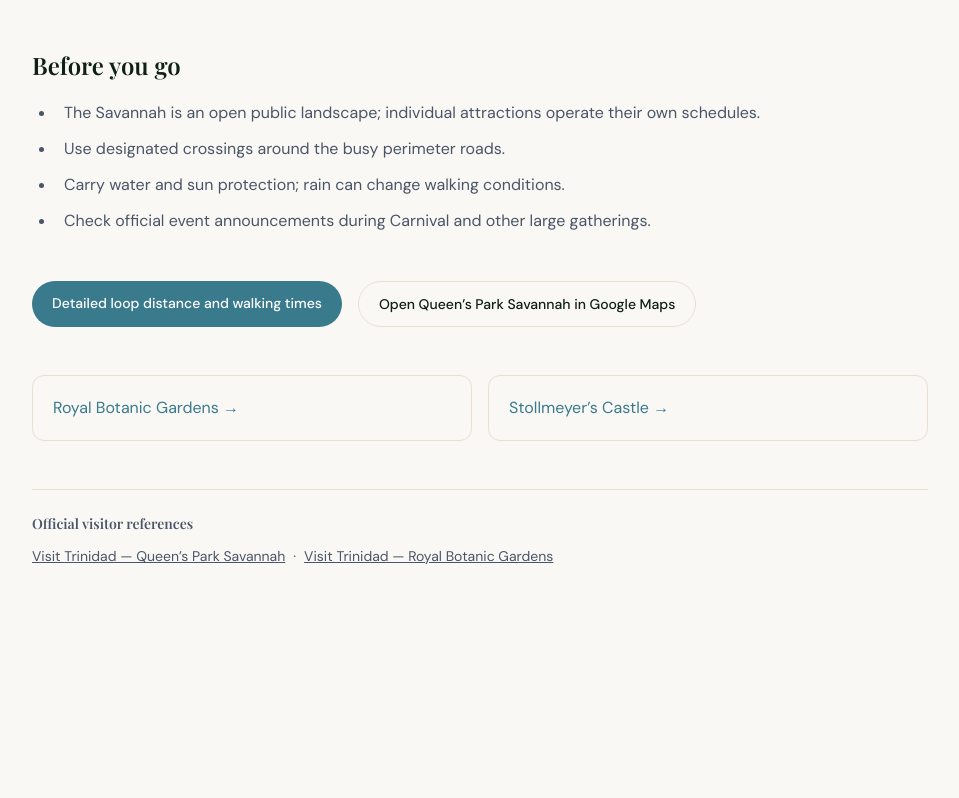
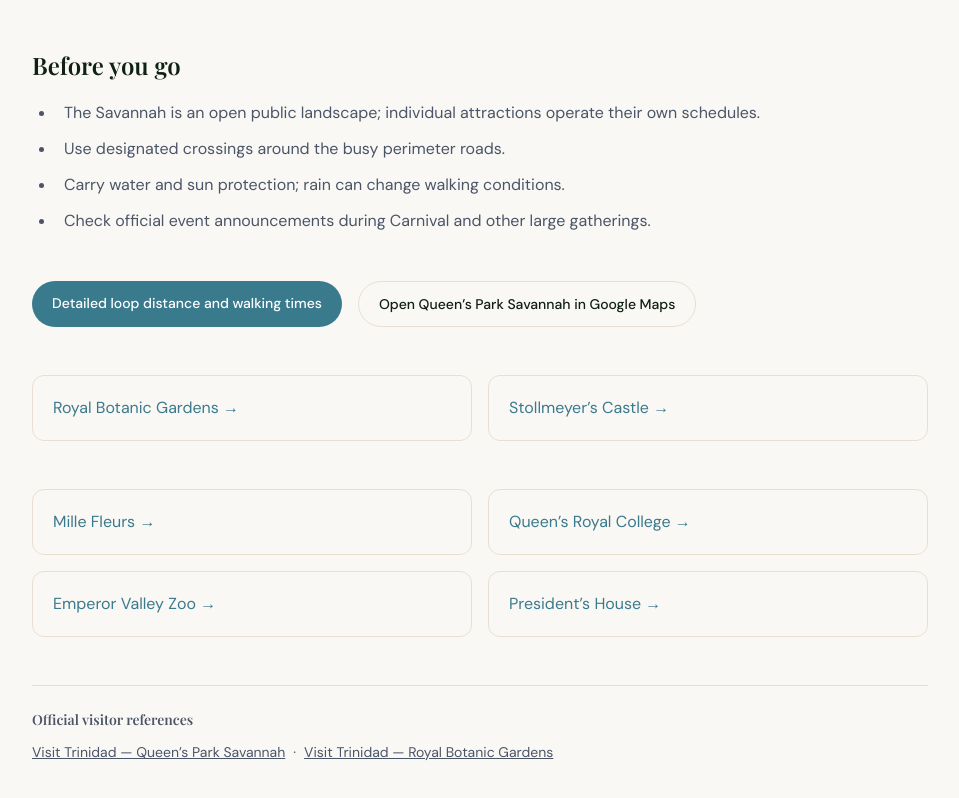
Before and after one commit to n20186005-hash/queensparksavannahpark, a Next.js app: page /en/things-to-do in a window 1280 px wide. Shown: the part 1908-2706 px from the top of the page, without its empty margins (160-1119 px from the left). Before the commit the page ends 2554 px from the top, so only its background shows below. Built offline with nearby package versions, Linux system fonts and the light colour scheme; a web font is replaced by a local one.

Commit message:
seo: add four verified Savannah attractions in three languages

```diff
--- a/src/app/[locale]/things-to-do/page.tsx
+++ b/src/app/[locale]/things-to-do/page.tsx
@@ -84,6 +84,12 @@ export default async function ThingsToDo({ params }: { params: Promise<{ locale:
       <section className="mb-12"><h2 className="font-display text-2xl font-semibold mb-5">{c.practical}</h2><ul className="space-y-3 list-disc pl-6">{c.notes.map(item => <li key={item} className="pl-2" style={{ color: 'var(--text-secondary)' }}>{item}</li>)}</ul></section>
       <div className="flex flex-wrap gap-4 mb-12"><a className="rounded-full px-5 py-3 text-white text-sm font-medium" style={{ background: 'var(--accent)' }} href={`/${locale}/queens-park-savannah-distance`}>{c.distance}</a><a className="rounded-full px-5 py-3 text-sm font-medium" style={{ border: '1px solid var(--border-color)' }} href={SITE.mapsShareUrl} target="_blank" rel="noopener noreferrer">{c.map}</a></div>
       <nav className="grid sm:grid-cols-2 gap-4 mb-12" aria-label="Nearby attractions"><a className="rounded-xl p-5 hover:underline" style={{ border: '1px solid var(--border-color)', color: 'var(--accent)' }} href={`/${locale}/nearby/royal-botanic-gardens`}>Royal Botanic Gardens →</a><a className="rounded-xl p-5 hover:underline" style={{ border: '1px solid var(--border-color)', color: 'var(--accent)' }} href={`/${locale}/nearby/stollmeyers-castle`}>Stollmeyer’s Castle →</a></nav>
+      <nav className="grid sm:grid-cols-2 gap-4 mb-12" aria-label="More nearby attractions">{[
+        ['mille-fleurs','Mille Fleurs'],
+        ['queens-royal-college','Queen’s Royal College'],
+        ['emperor-valley-zoo',locale === 'es' ? 'Zoológico Emperor Valley' : locale === 'zh' ? '皇帝谷动物园' : 'Emperor Valley Zoo'],
+        ['presidents-house',locale === 'es' ? 'Casa del Presidente' : locale === 'zh' ? '总统府' : 'President’s House'],
+      ].map(([slug,name]) => <a key={slug} className="rounded-xl p-5 hover:underline" style={{ border: '1px solid var(--border-color)', color: 'var(--accent)' }} href={`/${locale}/nearby/${slug}`}>{name} →</a>)}</nav>
       <section className="text-sm border-t pt-6" style={{ borderColor: 'var(--border-color)', color: 'var(--text-secondary)' }}><h2 className="font-semibold mb-3">{c.sources}</h2><a className="underline" href="https://visittrinidad.tt/things-to-do/sites-attractions/queens-park-savannah/" target="_blank" rel="noopener noreferrer">Visit Trinidad — Queen’s Park Savannah</a><span className="mx-2">·</span><a className="underline" href="https://visittrinidad.tt/attractions/royal-botanical-gardens/" target="_blank" rel="noopener noreferrer">Visit Trinidad — Royal Botanic Gardens</a></section>
     </article>
   </main>;
```
